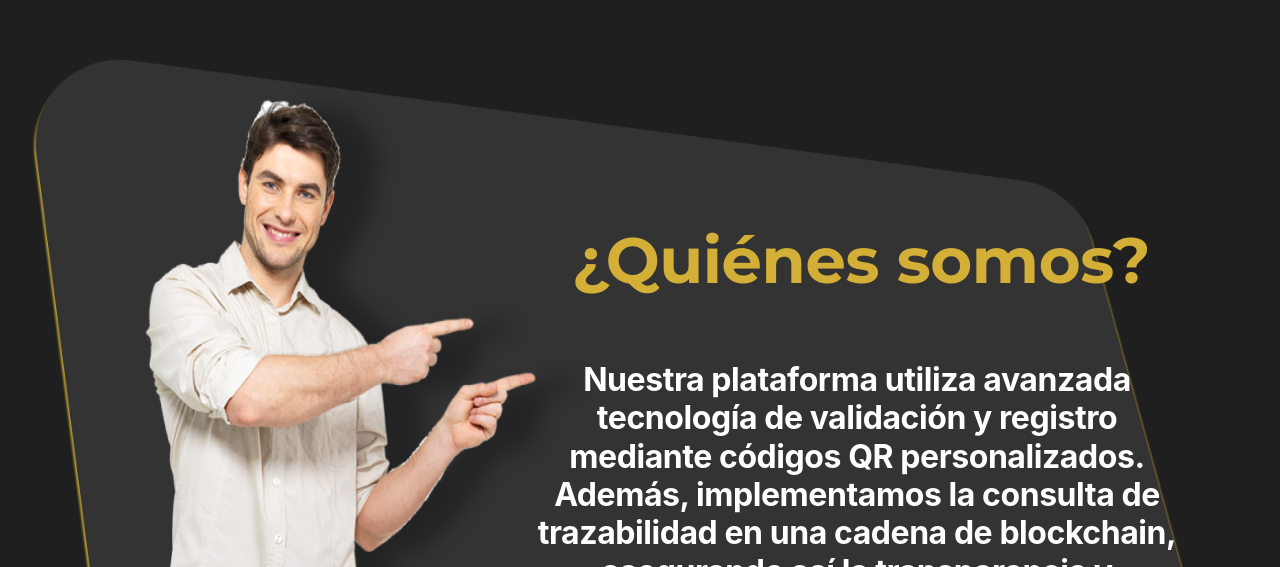
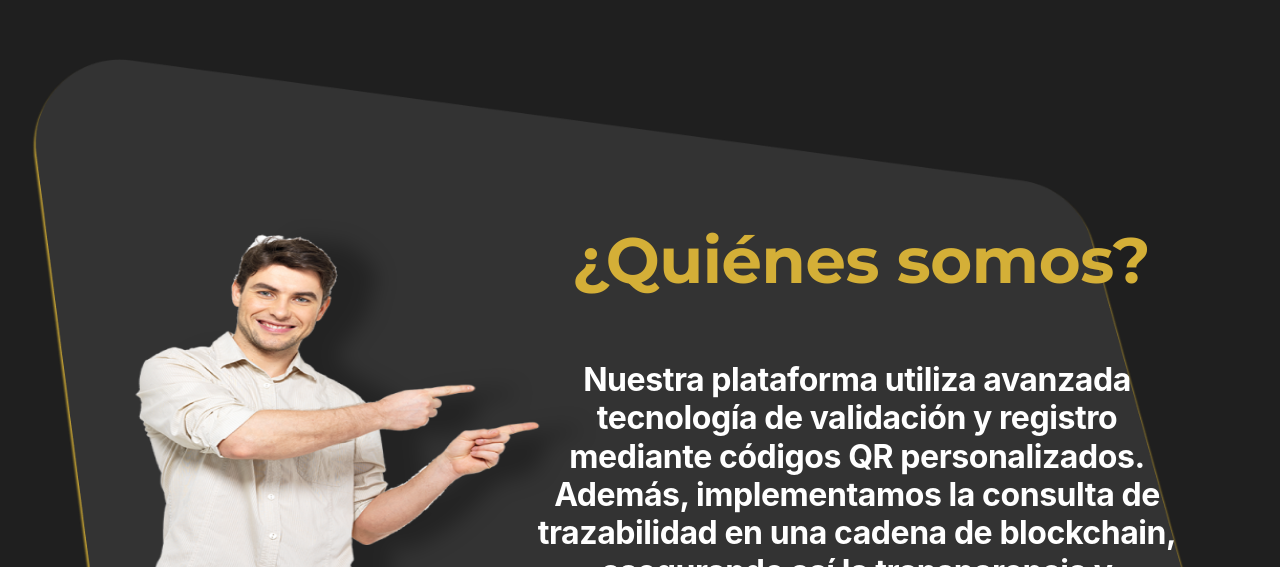
Before and after one commit to AlejandroV074/app-holy, a React (Create React App) app: page / in a window 1280 px wide. Shown: the part 837-1404 px from the top of the page. Built offline with nearby package versions, Linux system fonts and the light colour scheme.

Commit message:
style: se cambian valores de medida

```diff
--- a/src/frontend/components/form/form.css
+++ b/src/frontend/components/form/form.css
@@ -40,10 +40,10 @@
     max-width: 100%;
     filter: drop-shadow(40px 5px 10px rgba(0, 0, 0, 0.3));
     position: absolute;
-    top: 1%;
-    left: 5%;
-    width: 480px;
-    height: 770px;
+    top: 18%;
+    left: 4%;
+    width: 497px;
+    height: 529px;
 }
 
 @media (max-width: 1080px) {
```
